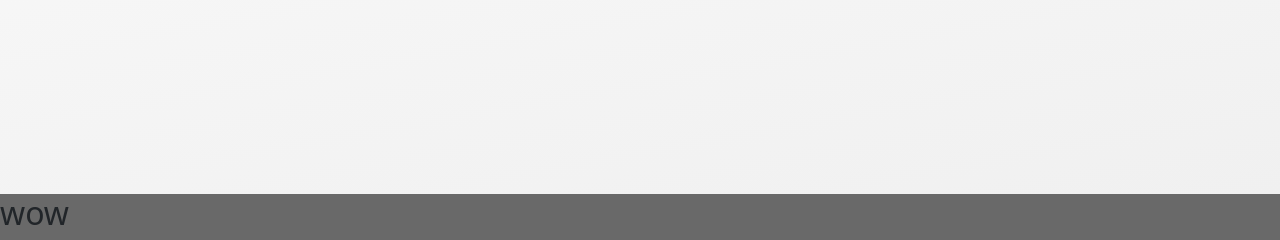
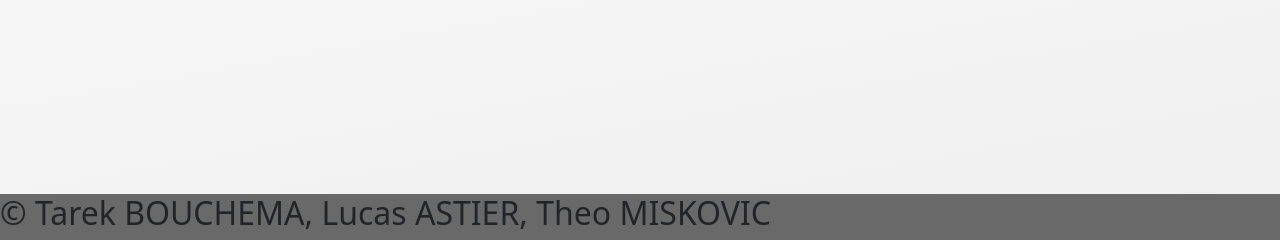
Before and after one commit to DUT-Info-Montreuil/Site-association, a PHP site: page / in a window 1280 px wide. Shown: the part 703-943 px from the top of the page. Run offline with PHP 8.4, Linux system fonts and the light colour scheme; data comes from the database, SQL or seed files in the repository; data that the repository does not hold is empty.

Commit message:
added © in footer

```diff
--- a/template.php
+++ b/template.php
@@ -18,7 +18,7 @@
             ?>
         </MAIN>
         <FOOTER>
-            <H2> wow </H2>
+            <H2>© Tarek BOUCHEMA, Lucas ASTIER, Theo MISKOVIC</H2>
         </FOOTER>
     </BODY>
 </HTML>
```
